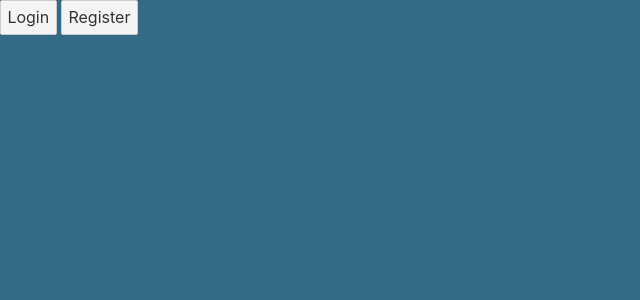
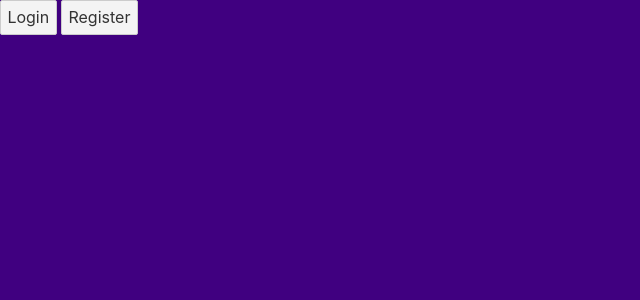
Before and after one commit to lukasvdberk/open-chat, a Svelte app in the folder front-end/: page / in a window 1280 px wide. Shown: the top 300 px of the page, without its empty margins (0-640 px from the left). Built offline with nearby package versions, Linux system fonts and the light colour scheme.

Commit message:
Changed color to a more purple theme.

```diff
--- a/front-end/public/vars.css
+++ b/front-end/public/vars.css
@@ -1,7 +1,7 @@
 :root {
-    --main-bg: #336B87;
+    --main-bg:  #400080;
     --second-bg: white;
-    --is-active: grey;
+    --is-active:  #cc99ff;
     --opposite-text: white;
     --rounding: 8px;
     --icon-height: 8px;
```
